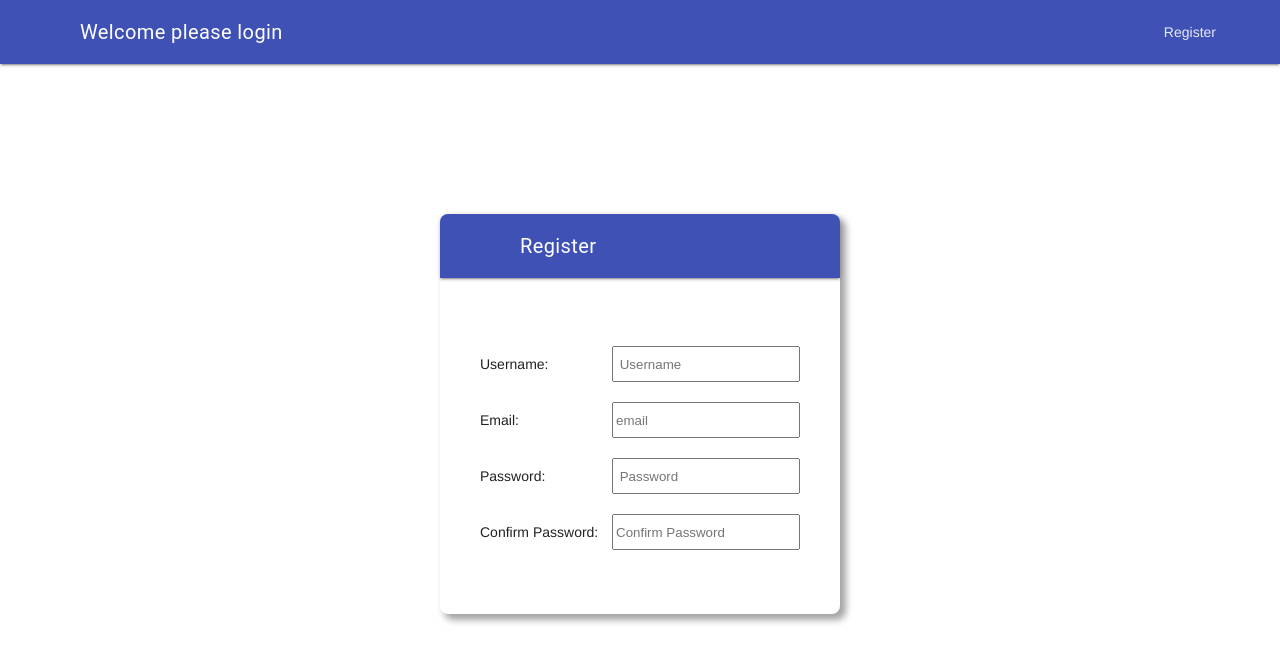
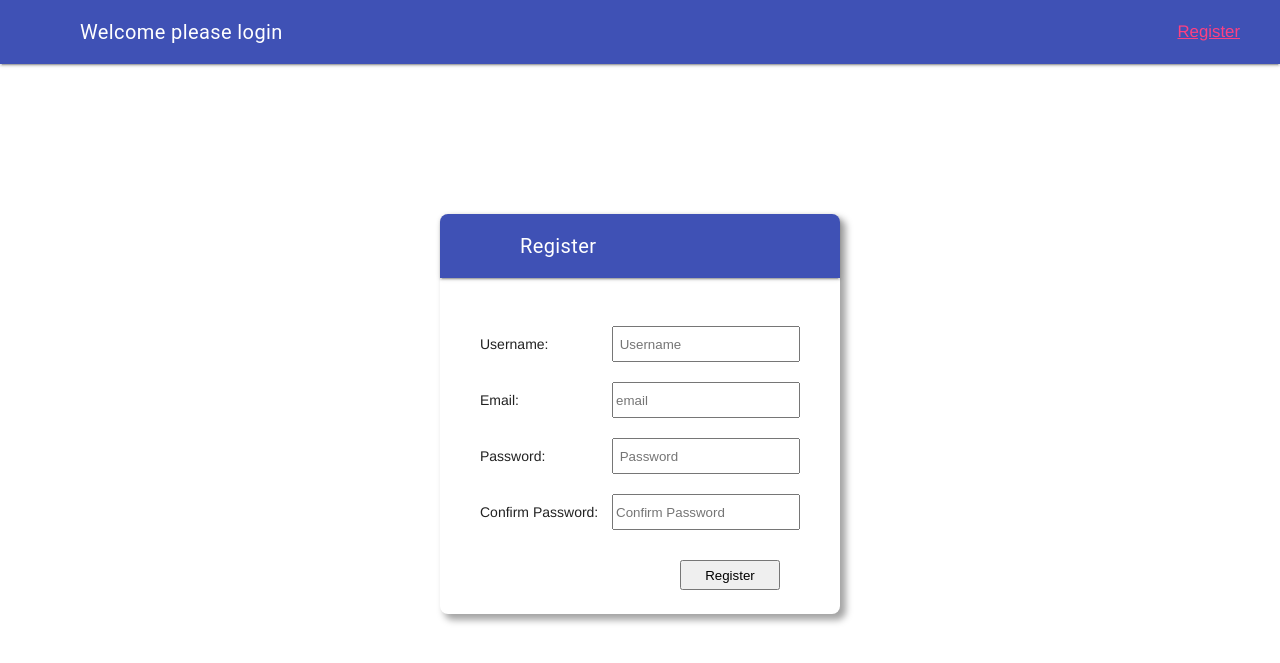
Before and after one commit to BastiEbel/django_chat_app, a Django app: page /register/ in a window 1280 px wide. Shown: the top 663 px of the page. Run offline with Django 4.2, Linux system fonts and the light colour scheme.

Commit message:
some in logout changed

```diff
--- a/django_chat_app/chat/templates/auth/register.html
+++ b/django_chat_app/chat/templates/auth/register.html
@@ -16,6 +16,7 @@
             <div class="register-field">Email: <input name="email" type="email" placeholder="email"></div>
             <div class="register-field">Password: <input name="password" type="password" placeholder=" Password"></div>
             <div class="register-field">Confirm Password: <input name="confirm_password" type="password" placeholder="Confirm Password"></div>
+            <div class="login-container"><button>Register</button></div>
             {% if wrongPassword %}
             <p>Please write the same password</p>
             {% endif %}
--- a/django_chat_app/chat/views.py
+++ b/django_chat_app/chat/views.py
@@ -4,9 +4,9 @@ from .models import Message, Chat
 from django.shortcuts import redirect, render
 from django.contrib.auth import authenticate, login, logout
 from django.contrib.auth.decorators import login_required
-from django.contrib.auth.models import User, AnonymousUser
+from django.contrib.auth.models import User
 
-@login_required(login_url='/login/')
+@login_required(login_url='/login')
 
 def index(request):
     if request.method == 'POST':
@@ -14,6 +14,7 @@ def index(request):
         Message.objects.create(text=request.POST['textmessage'], chat=mychat, author=request.user, receiver=request.user)
     chatMessages = Message.objects.filter(chat__id=1)
     return render(request, 'chat/index.html', {'messages': chatMessages})
+
 
 def login_view(request):
     redirect = request.GET.get('next')
@@ -37,7 +38,6 @@ def register_view(request):
             return render(request, 'auth/register.html', {'wrongPassword': True})
     return render(request, 'auth/register.html')
 
-@login_required(login_url='/login/')
 def logout_view(request):
     logout(request)
-    return render(request,'auth/login.html')
+    return render(request, 'auth/login.html')
--- a/django_chat_app/django_chat_app/urls.py
+++ b/django_chat_app/django_chat_app/urls.py
@@ -22,6 +22,6 @@ urlpatterns = [
     path('admin/', admin.site.urls),
     path('', index),
     path('login/', login_view),
-    path('register/', register_view, name='register'),
+    path('register/', register_view),
     path('logout/', logout_view),
 ]
--- a/django_chat_app/static/css/style.css
+++ b/django_chat_app/static/css/style.css
@@ -73,8 +73,11 @@ form {
 }
 
 a {
-    margin-bottom: 20px;
     font-size: larger;
+}
+
+a:hover {
+    color: rgb(255, 130, 172);
 }
 
 .container-register {
--- a/django_chat_app/templates/base.html
+++ b/django_chat_app/templates/base.html
@@ -9,7 +9,6 @@
     <link rel="stylesheet" href="https://code.getmdl.io/1.3.0/material.indigo-pink.min.css"> {% load static %}
     <link rel="stylesheet" href="{% static 'css/style.css' %}">
     <script src="{% static 'js/delete-cookie.js' %}"></script>
-    <!-- <script src="django_chat_app/static/js/delete-cookie.js"></script> -->
     <script defer src="https://code.getmdl.io/1.3.0/material.min.js"></script>
     <title>Chatroom</title>
 </head>
@@ -34,7 +33,7 @@
                 <nav class="mdl-navigation mdl-layout--large-screen-only">
                     {% if request.user.is_authenticated %}
                     <a href="/logout" onclick="deleteCSRFToken()">Logout</a> {% else %}
-                    <a class="mdl-navigation__link" href="/register">Register</a> {% endif %}
+                    <a href="/register">Register</a> {% endif %}
                 </nav>
             </div>
         </header>
```
